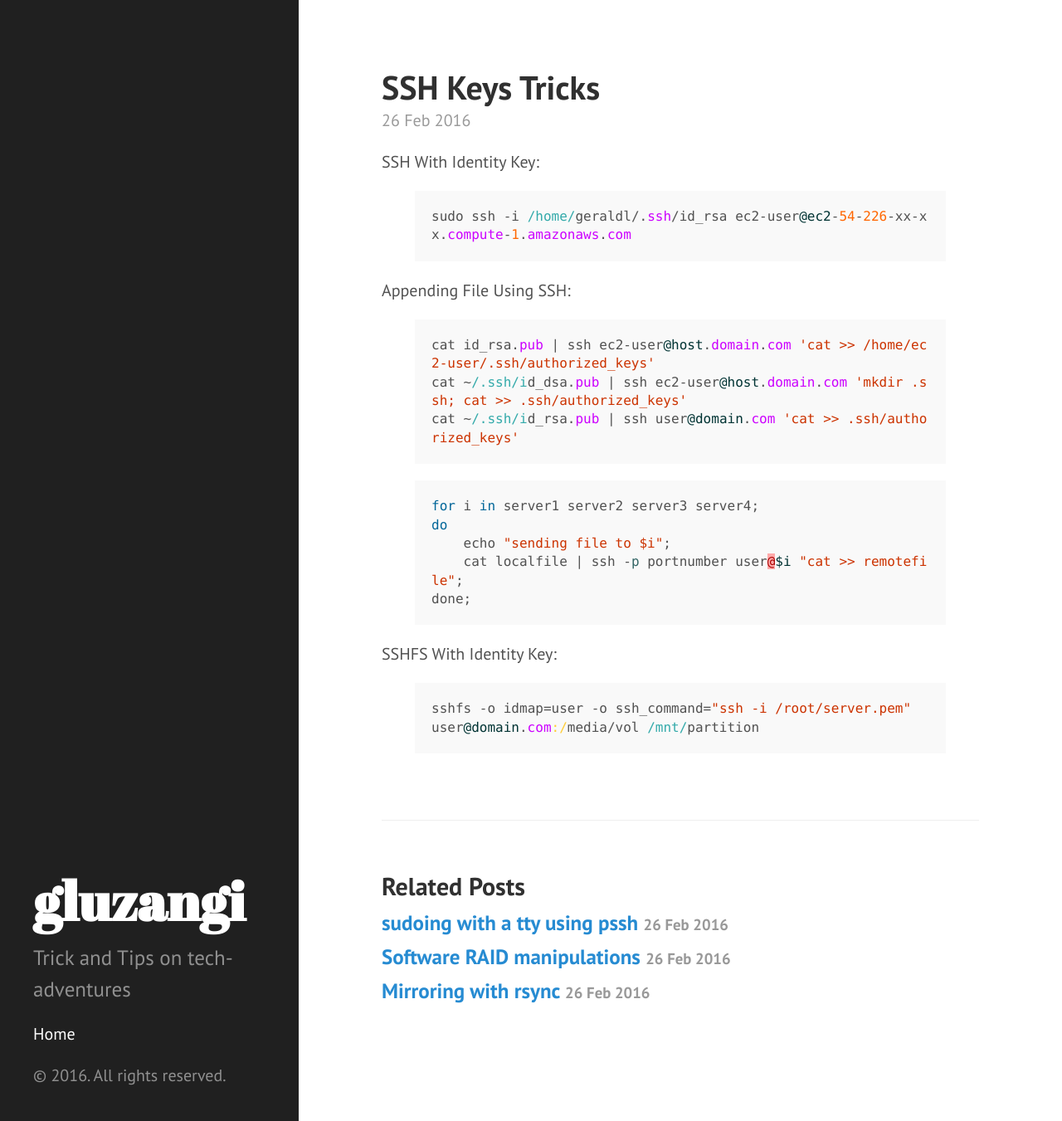
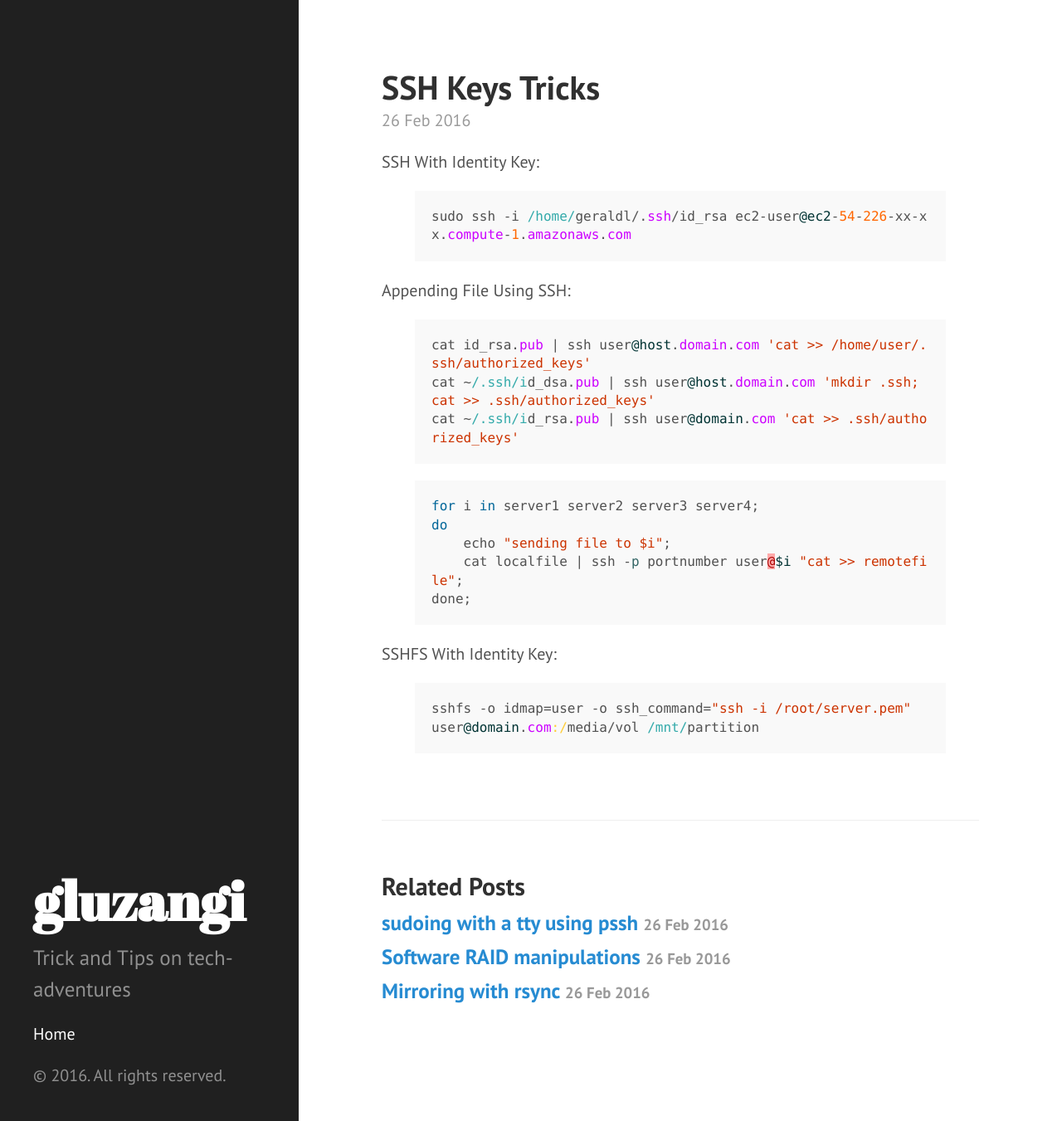
Before and after one commit to gluzangi/gluzangi.github.io, a Jekyll site: the page built from _posts/2016-02-26-ssh-keys-tricks.markdown, in a window 1280 px wide and 1351 px high. Shown: the whole window at 83% size. Built offline with Jekyll 4.4.1, drawn with Linux system fonts in a browser that asks for light colours.

Commit message:
Post update: SSH Keys Tricks

```diff
--- a/_posts/2016-02-26-ssh-keys-tricks.markdown
+++ b/_posts/2016-02-26-ssh-keys-tricks.markdown
@@ -12,8 +12,8 @@ sudo ssh -i /home/geraldl/.ssh/id_rsa ec2-user@ec2-54-226-xx-xx.compute-1.amazon
 Appending File Using SSH:
 
 {% highlight ruby %}
-cat id_rsa.pub | ssh ec2-user@host.domain.com 'cat >> /home/ec2-user/.ssh/authorized_keys'
-cat ~/.ssh/id_dsa.pub | ssh ec2-user@host.domain.com 'mkdir .ssh; cat >> .ssh/authorized_keys'
+cat id_rsa.pub | ssh user@host.domain.com 'cat >> /home/user/.ssh/authorized_keys'
+cat ~/.ssh/id_dsa.pub | ssh user@host.domain.com 'mkdir .ssh; cat >> .ssh/authorized_keys'
 cat ~/.ssh/id_rsa.pub | ssh user@domain.com 'cat >> .ssh/authorized_keys'
 {% endhighlight %}
 
```
